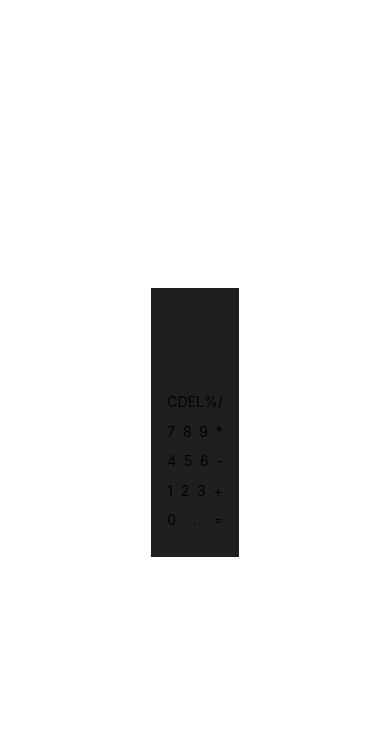
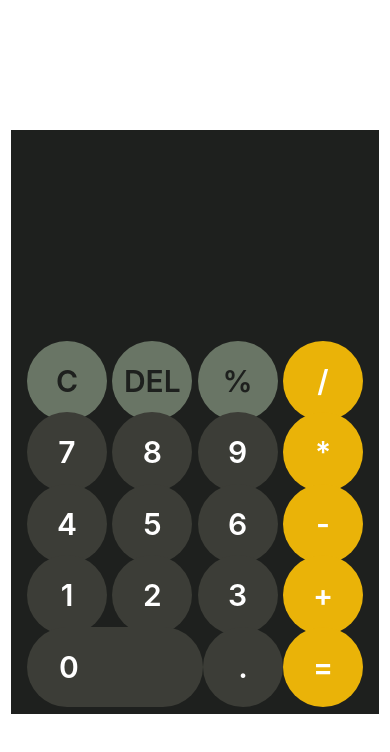
Before and after one commit to Emmy-Akintz/calculator-react-native, a React Native app: screen / in a window 390 px wide. Shown: the top 752 px of the page. Built offline with nearby package versions, Linux system fonts and the light colour scheme.

Commit message:
fixed diplay issues

```diff
--- a/App.js
+++ b/App.js
@@ -1,7 +1,7 @@
 import { StatusBar } from 'expo-status-bar';
 import { useState } from 'react';
-import { Text, View, Platform } from 'react-native';
-import Button from './components/button';
+import { Text, View, Platform, TouchableOpacity } from 'react-native';
+// import Button from './components/button';
 import { line1, line2, line3, line4, line5 } from './constants/data';
 import { styles } from './styles/style';
 
@@ -157,3 +157,31 @@ export default function App() {
     </View>
   );
 }
+
+const Button = ({ text, category, ...props }) => {
+  if (category === 1) {
+      return (
+          <TouchableOpacity {...props} className="bg-[#697565] h-20 w-20 rounded-full flex justify-center items-center">
+              <Text className="text-[#1E201E] font-semibold text-3xl">{text}</Text>
+          </TouchableOpacity>
+      )
+  } else if (category === 2) {
+      return (
+          <TouchableOpacity {...props} className="bg-[#3C3D37] h-20 w-20 rounded-full flex justify-center items-center">
+              <Text className="text-[#FFFFFF] font-semibold text-3xl">{text}</Text>
+          </TouchableOpacity>
+      )
+  } else if (category === 3) {
+      return (
+          <TouchableOpacity {...props} className="bg-[#eab308] h-20 w-20 rounded-full flex justify-center items-center">
+              <Text className="text-[#FFFFFF] font-semibold text-3xl">{text}</Text>
+          </TouchableOpacity>
+      )
+  } else if (category === 4) {
+      return (
+          <TouchableOpacity {...props} className="bg-[#3C3D37] h-20 w-44 pl-8 rounded-full flex justify-center items-start">
+              <Text className="text-[#FFFFFF] font-semibold text-3xl">{text}</Text>
+          </TouchableOpacity>
+      )
+  }
+}
--- a/tailwind.config.js
+++ b/tailwind.config.js
@@ -1,6 +1,6 @@
 /** @type {import('tailwindcss').Config} */
 module.exports = {
-    content: ["./App.{js,jsx,ts,tsx}", "./screens/**/*.{js,jsx,ts,tsx}"],
+    content: ["./App.{js,jsx,ts,tsx}", "./screens/**/*.{js,jsx,ts,tsx}", "./components/button.{js,jsx,ts,tsx}"],
     theme: {
         extend: {
             height: {
```
